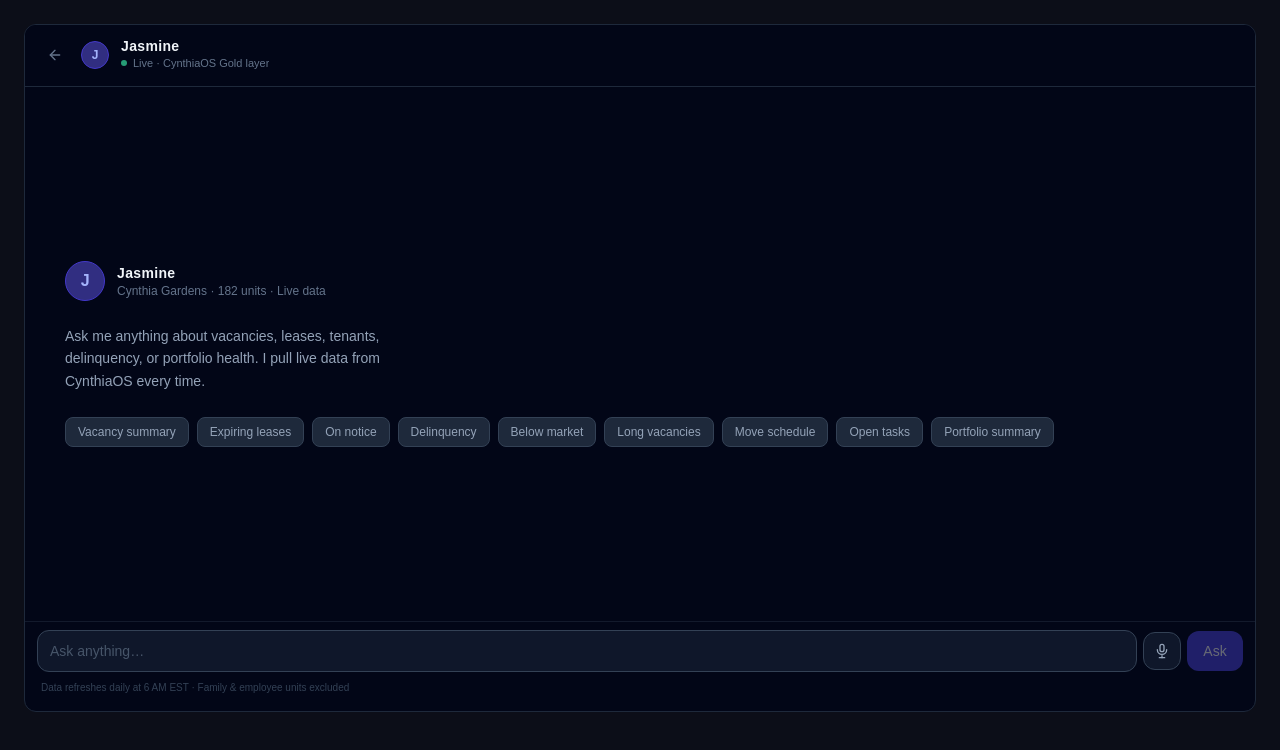
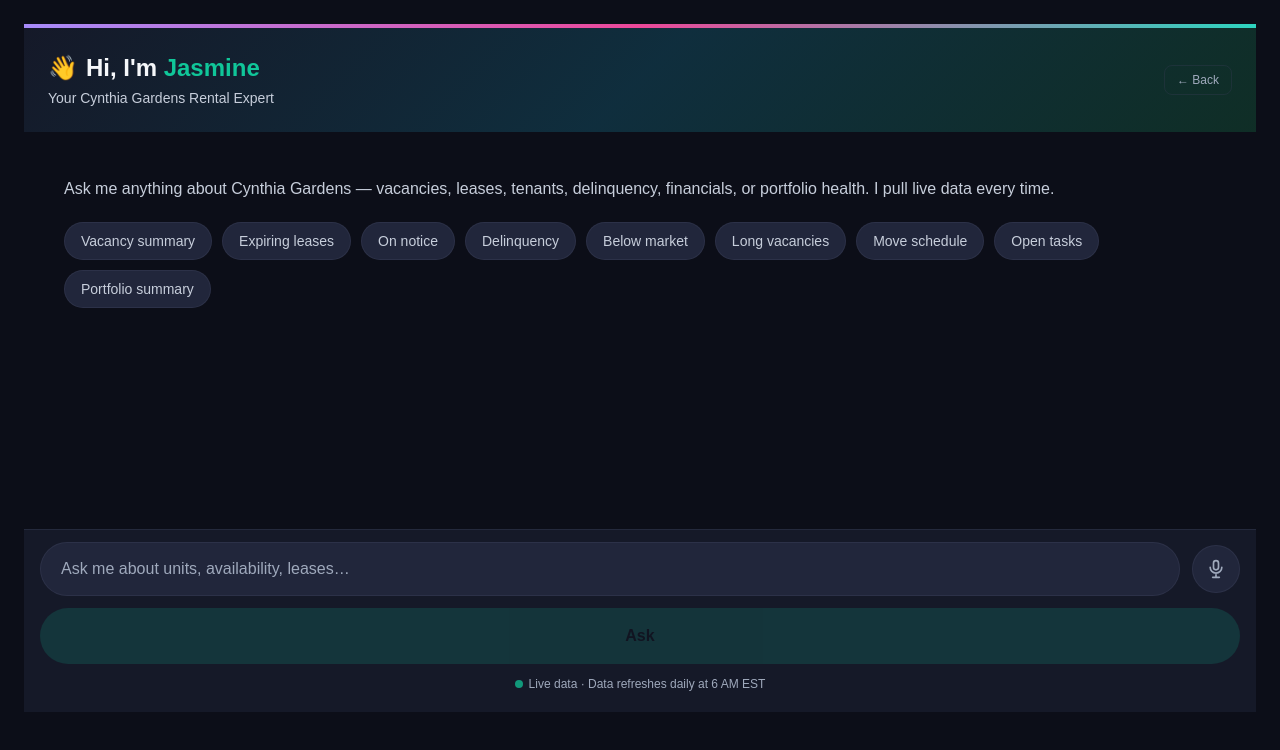
Before and after one commit to v3ads/cynthiaos, a Next.js app: page /jasmine in a window 1280 px wide. Shown: the top 750 px of the page. Built offline with nearby package versions, Linux system fonts and the light colour scheme.

Commit message:
feat: redesign Jasmine UI to match Jasmine 1.0 — large text, gradient header, full-width Ask button

```diff
--- a/src/components/jasmine/JasmineChatPanel.tsx
+++ b/src/components/jasmine/JasmineChatPanel.tsx
@@ -39,22 +39,11 @@ function MicIcon({ active }: { active: boolean }) {
   return (
     <svg xmlns="http://www.w3.org/2000/svg" viewBox="0 0 24 24" fill="none"
       stroke="currentColor" strokeWidth={2} strokeLinecap="round" strokeLinejoin="round"
-      className={`w-4 h-4 transition-colors ${active ? 'text-red-400' : 'text-slate-400'}`}>
+      className={`w-5 h-5 transition-colors ${active ? 'text-red-400' : 'text-text-muted'}`}>
       <rect x="9" y="2" width="6" height="11" rx="3" />
       <path d="M5 10a7 7 0 0 0 14 0" />
       <line x1="12" y1="19" x2="12" y2="22" />
       <line x1="8"  y1="22" x2="16" y2="22" />
-    </svg>
-  );
-}
-
-function BackIcon() {
-  return (
-    <svg xmlns="http://www.w3.org/2000/svg" viewBox="0 0 24 24" fill="none"
-      stroke="currentColor" strokeWidth={2} strokeLinecap="round" strokeLinejoin="round"
-      className="w-4 h-4">
-      <path d="M19 12H5" />
-      <path d="M12 19l-7-7 7-7" />
     </svg>
   );
 }
@@ -71,15 +60,14 @@ function DownloadIcon() {
   );
 }
 
-// ── CSV download helper ───────────────────────────────────────────────────────
+// ── CSV ───────────────────────────────────────────────────────────────────────
 
 function downloadCSV(csvData: string, label: string) {
   const blob = new Blob([csvData], { type: 'text/csv;charset=utf-8;' });
   const url  = URL.createObjectURL(blob);
   const a    = document.createElement('a');
-  const date = new Date().toISOString().slice(0, 10);
   a.href     = url;
-  a.download = `${label}-${date}.csv`;
+  a.download = `${label}-${new Date().toISOString().slice(0, 10)}.csv`;
   a.click();
   URL.revokeObjectURL(url);
 }
@@ -88,14 +76,14 @@ function downloadCSV(csvData: string, label: string) {
 
 function TypingIndicator() {
   return (
-    <div className="flex items-end gap-3 mb-4">
-      <div className="w-7 h-7 rounded-full bg-indigo-900 border border-indigo-700 flex items-center justify-center flex-shrink-0">
-        <span className="text-indigo-300 text-xs font-bold tracking-tight">J</span>
+    <div className="flex items-start gap-3 mb-5">
+      <div className="w-9 h-9 rounded-full bg-accent/20 border border-accent/30 flex items-center justify-center flex-shrink-0 mt-0.5">
+        <span className="text-accent text-sm font-bold">J</span>
       </div>
-      <div className="bg-slate-900 border border-slate-700/60 rounded-2xl rounded-bl-sm px-4 py-3">
-        <div className="flex gap-1.5 items-center h-4">
+      <div className="bg-surface-elevated border border-border/50 rounded-2xl rounded-tl-sm px-5 py-4">
+        <div className="flex gap-1.5 items-center h-5">
           {[0, 1, 2].map((i) => (
-            <span key={i} className="w-1.5 h-1.5 rounded-full bg-indigo-400 animate-bounce"
+            <span key={i} className="w-2 h-2 rounded-full bg-accent animate-bounce"
               style={{ animationDelay: `${i * 0.18}s`, animationDuration: '0.9s' }} />
           ))}
         </div>
@@ -112,58 +100,57 @@ function MessageBubble({ message }: { message: Message }) {
 
   if (isUser) {
     return (
-      <div className="flex justify-end mb-4 gap-2 items-end">
-        <div className="flex flex-col items-end gap-1 max-w-[78%]">
-          <div className="bg-indigo-600 text-white text-sm px-4 py-2.5 rounded-2xl rounded-br-sm leading-relaxed">
+      <div className="flex justify-end mb-5">
+        <div className="flex flex-col items-end gap-1 max-w-[82%]">
+          <div className="bg-accent text-background text-base px-5 py-3.5 rounded-2xl rounded-br-sm leading-relaxed font-medium">
             {message.content}
           </div>
-          <span className="text-[10px] text-slate-600 pr-1">{timeStr}</span>
+          <span className="text-[11px] text-text-muted pr-1">{timeStr}</span>
         </div>
       </div>
     );
   }
 
   return (
-    <div className="flex items-end gap-3 mb-4">
-      <div className="w-7 h-7 rounded-full bg-indigo-900 border border-indigo-700 flex items-center justify-center flex-shrink-0">
-        <span className="text-indigo-300 text-xs font-bold tracking-tight">J</span>
+    <div className="flex items-start gap-3 mb-5">
+      <div className="w-9 h-9 rounded-full bg-accent/20 border border-accent/30 flex items-center justify-center flex-shrink-0 mt-0.5">
+        <span className="text-accent text-sm font-bold">J</span>
       </div>
-      <div className="flex flex-col gap-1.5 max-w-[84%]">
-        <div className="bg-slate-900 border border-slate-700/60 text-slate-200 text-sm px-4 py-3 rounded-2xl rounded-bl-sm leading-relaxed">
+      <div className="flex flex-col gap-2 max-w-[88%]">
+        <div className="bg-surface-elevated border-l-4 border-l-accent border border-border/40 text-text-primary text-base px-5 py-4 rounded-2xl rounded-tl-sm leading-relaxed">
           <ReactMarkdown
             components={{
-              ul: ({ children }) => <ul className="list-disc pl-4 my-1.5 space-y-1">{children}</ul>,
-              ol: ({ children }) => <ol className="list-decimal pl-4 my-1.5 space-y-1">{children}</ol>,
-              li: ({ children }) => <li className="text-slate-200 leading-snug">{children}</li>,
-              p:  ({ children }) => <p className="mb-1.5 last:mb-0">{children}</p>,
-              strong: ({ children }) => <strong className="text-white font-semibold">{children}</strong>,
-              code: ({ children }) => <code className="bg-slate-800 text-indigo-300 px-1 rounded text-xs">{children}</code>,
-              h2: ({ children }) => <h2 className="text-white font-bold text-sm mt-3 mb-1 first:mt-0">{children}</h2>,
-              h3: ({ children }) => <h3 className="text-indigo-300 font-semibold text-xs uppercase tracking-wide mt-3 mb-1 first:mt-0">{children}</h3>,
-              table: ({ children }) => <div className="overflow-x-auto my-2"><table className="w-full text-xs border-collapse">{children}</table></div>,
-              thead: ({ children }) => <thead className="border-b border-slate-600">{children}</thead>,
-              th: ({ children }) => <th className="text-left text-indigo-300 font-semibold py-1 pr-4 whitespace-nowrap">{children}</th>,
-              td: ({ children }) => <td className="text-slate-200 py-1 pr-4 border-b border-slate-800/60">{children}</td>,
+              ul: ({ children }) => <ul className="list-disc pl-4 my-2 space-y-1.5">{children}</ul>,
+              ol: ({ children }) => <ol className="list-decimal pl-4 my-2 space-y-1.5">{children}</ol>,
+              li: ({ children }) => <li className="text-text-primary leading-snug">{children}</li>,
+              p:  ({ children }) => <p className="mb-2 last:mb-0">{children}</p>,
+              strong: ({ children }) => <strong className="text-accent font-semibold">{children}</strong>,
+              code: ({ children }) => <code className="bg-surface text-accent px-1.5 rounded text-sm">{children}</code>,
+              h2: ({ children }) => <h2 className="text-text-primary font-bold text-base mt-4 mb-2 first:mt-0">{children}</h2>,
+              h3: ({ children }) => <h3 className="text-accent font-semibold text-sm uppercase tracking-wide mt-4 mb-1.5 first:mt-0">{children}</h3>,
+              table: ({ children }) => <div className="overflow-x-auto my-3"><table className="w-full text-sm border-collapse">{children}</table></div>,
+              thead: ({ children }) => <thead className="border-b-2 border-accent/30">{children}</thead>,
+              th: ({ children }) => <th className="text-left text-accent font-semibold py-2 pr-5 whitespace-nowrap">{children}</th>,
+              td: ({ children }) => <td className="text-text-primary py-2 pr-5 border-b border-border/40">{children}</td>,
             }}
           >
             {message.content}
           </ReactMarkdown>
         </div>
 
-        {/* CSV download button — only when list data is available */}
         {message.csv_data && (
           <button
             onClick={() => downloadCSV(message.csv_data!, message.csv_label ?? 'jasmine-export')}
-            className="self-start flex items-center gap-1.5 px-3 py-1.5 rounded-lg text-xs font-medium
-              bg-slate-800 hover:bg-slate-700 border border-slate-700 hover:border-emerald-700/60
-              text-slate-400 hover:text-emerald-400 transition-all duration-150"
+            className="self-start flex items-center gap-2 px-4 py-2 rounded-xl text-sm font-medium
+              bg-accent/10 hover:bg-accent/20 border border-accent/30 hover:border-accent/50
+              text-accent transition-all duration-150"
           >
             <DownloadIcon />
             Download CSV
           </button>
         )}
 
-        <span className="text-[10px] text-slate-600 pl-1">{timeStr}</span>
+        <span className="text-[11px] text-text-muted pl-1">{timeStr}</span>
       </div>
     </div>
   );
@@ -173,24 +160,17 @@ function MessageBubble({ message }: { message: Message }) {
 
 function EmptyState({ onQuery }: { onQuery: (q: string) => void }) {
   return (
-    <div className="flex flex-col items-start justify-center h-full px-6 py-8 gap-6">
-      <div className="flex items-center gap-3">
-        <div className="w-10 h-10 rounded-full bg-indigo-900 border border-indigo-700 flex items-center justify-center">
-          <span className="text-indigo-300 text-base font-bold tracking-tight">J</span>
-        </div>
-        <div>
-          <p className="text-slate-100 text-sm font-semibold tracking-wide">Jasmine</p>
-          <p className="text-slate-500 text-xs">Cynthia Gardens · 182 units · Live data</p>
-        </div>
-      </div>
-      <p className="text-slate-400 text-sm leading-relaxed max-w-sm">
-        Ask me anything about vacancies, leases, tenants, delinquency, or portfolio health.
-        I pull live data from CynthiaOS every time.
+    <div className="flex flex-col items-start px-6 py-6 gap-5">
+      <p className="text-text-secondary text-base leading-relaxed">
+        Ask me anything about Cynthia Gardens — vacancies, leases, tenants, delinquency, financials, or portfolio health.
+        I pull live data every time.
       </p>
-      <div className="flex flex-wrap gap-2">
+      <div className="flex flex-wrap gap-2.5">
         {EXAMPLE_QUERIES.map(({ label, query }) => (
           <button key={label} onClick={() => onQuery(query)}
-            className="px-3 py-1.5 text-xs font-medium rounded-lg bg-slate-800 hover:bg-slate-700 border border-slate-700 hover:border-slate-500 text-slate-400 hover:text-slate-200 transition-all duration-150">
+            className="px-4 py-2 text-sm font-medium rounded-full
+              bg-surface-elevated hover:bg-accent/10 border border-border/60 hover:border-accent/40
+              text-text-secondary hover:text-accent transition-all duration-150">
             {label}
           </button>
         ))}
@@ -334,35 +314,41 @@ export default function JasmineChatPanel() {
 
   // ── Render ────────────────────────────────────────────────────────────────
   return (
-    <div className="flex flex-col h-full bg-slate-950 rounded-xl border border-slate-800 overflow-hidden">
+    <div className="flex flex-col h-full bg-background overflow-hidden">
 
-      {/* Header */}
-      <div className="flex items-center gap-3 px-4 py-3.5 border-b border-slate-800 bg-slate-950 flex-shrink-0">
-        <Link href="/dashboard"
-          className="p-1.5 rounded-lg text-slate-500 hover:text-slate-300 hover:bg-slate-800 transition-colors flex-shrink-0"
-          aria-label="Back to dashboard">
-          <BackIcon />
-        </Link>
-        <div className="w-7 h-7 rounded-full bg-indigo-900 border border-indigo-700 flex items-center justify-center flex-shrink-0">
-          <span className="text-indigo-300 text-xs font-bold tracking-tight">J</span>
+      {/* ── Hero header — matches Jasmine 1.0 gradient style ── */}
+      <div className="flex-shrink-0 relative overflow-hidden"
+        style={{ background: 'linear-gradient(135deg, hsl(228 32% 12%) 0%, hsl(200 60% 15%) 50%, hsl(165 50% 12%) 100%)' }}>
+        {/* Gradient accent bar at top */}
+        <div className="h-1 w-full" style={{ background: 'linear-gradient(90deg, #a78bfa, #ec4899, #2dd4bf)' }} />
+        <div className="px-6 py-6 flex items-center justify-between">
+          <div>
+            <div className="flex items-center gap-2 mb-1">
+              <span className="text-2xl">👋</span>
+              <h1 className="text-2xl font-bold text-text-primary">
+                Hi, I&apos;m{' '}
+                <span className="text-accent">Jasmine</span>
+              </h1>
             </div>
-        <div className="flex-1 min-w-0">
-          <p className="text-slate-100 text-sm font-semibold tracking-wide leading-none mb-0.5">Jasmine</p>
-          <div className="flex items-center gap-1.5">
-            <span className="w-1.5 h-1.5 rounded-full bg-emerald-400 animate-pulse flex-shrink-0" />
-            <span className="text-[11px] text-slate-500 truncate">Live · CynthiaOS Gold layer</span>
+            <p className="text-text-secondary text-sm">Your Cynthia Gardens Rental Expert</p>
           </div>
-        </div>
+          <div className="flex items-center gap-3">
             {messages.length > 0 && (
               <button onClick={handleClear}
-            className="text-[11px] text-slate-600 hover:text-slate-400 transition-colors px-2 py-1 rounded flex-shrink-0">
+                className="text-xs text-text-muted hover:text-text-secondary transition-colors px-3 py-1.5 rounded-lg border border-border/40 hover:border-border">
                 Clear
               </button>
             )}
+            <Link href="/dashboard"
+              className="text-xs text-text-muted hover:text-text-secondary transition-colors px-3 py-1.5 rounded-lg border border-border/40 hover:border-border">
+              ← Back
+            </Link>
+          </div>
+        </div>
       </div>
 
-      {/* Messages */}
-      <div className="flex-1 overflow-y-auto px-4 py-4 scroll-smooth">
+      {/* ── Messages ── */}
+      <div className="flex-1 overflow-y-auto px-4 py-5 scroll-smooth">
         {messages.length === 0 ? (
           <EmptyState onQuery={sendQuery} />
         ) : (
@@ -374,49 +360,73 @@ export default function JasmineChatPanel() {
         <div ref={bottomRef} />
       </div>
 
-      {/* Error banner */}
+      {/* ── Error banner ── */}
       {error && (
-        <div className="mx-4 mb-3 px-3 py-2 bg-red-950/60 border border-red-800/50 rounded-lg">
-          <p className="text-xs text-red-400">{error}</p>
+        <div className="mx-4 mb-3 px-4 py-3 bg-danger/10 border border-danger/30 rounded-xl">
+          <p className="text-sm text-danger">{error}</p>
         </div>
       )}
 
-      {/* Input */}
-      <div className="px-3 pb-4 pt-2 flex-shrink-0 border-t border-slate-800/60">
-        <div className="flex gap-1.5 items-center">
+      {/* ── Input area — matches Jasmine 1.0 large pill style ── */}
+      <div className="flex-shrink-0 px-4 pb-5 pt-3 bg-surface border-t border-border/50">
+        {/* Input row */}
+        <div className="flex items-center gap-3 mb-3">
           <input
             ref={inputRef}
             value={input}
             onChange={(e) => setInput(e.target.value)}
             onKeyDown={handleKeyDown}
-            placeholder={listening ? 'Listening…' : 'Ask anything…'}
+            placeholder={listening ? 'Listening…' : 'Ask me about units, availability, leases…'}
             disabled={loading}
             autoComplete="off"
-            className="flex-1 min-w-0 bg-slate-900 border border-slate-700 hover:border-slate-600 focus:border-indigo-500 focus:ring-1 focus:ring-indigo-500/30 text-slate-200 placeholder-slate-600 text-sm px-3 py-2.5 rounded-xl outline-none disabled:opacity-50 disabled:cursor-not-allowed transition-all duration-150"
+            className="flex-1 min-w-0 bg-surface-elevated border border-border/60 hover:border-border
+              focus:border-accent focus:ring-2 focus:ring-accent/20
+              text-text-primary placeholder:text-text-muted text-base
+              px-5 py-3.5 rounded-full outline-none
+              disabled:opacity-50 disabled:cursor-not-allowed
+              transition-all duration-150"
           />
           {speechAvail && (
             <button onClick={toggleListening} disabled={loading}
               title={listening ? 'Stop listening' : 'Speak your question'}
-              className={`p-2.5 rounded-xl border transition-all duration-150 flex-shrink-0
+              className={`w-12 h-12 rounded-full border flex items-center justify-center flex-shrink-0 transition-all duration-150
                 ${listening
-                  ? 'bg-red-950/60 border-red-800/60 hover:bg-red-900/60'
-                  : 'bg-slate-900 border-slate-700 hover:border-slate-500 hover:bg-slate-800'
+                  ? 'bg-red-900/40 border-red-700/60 hover:bg-red-900/60'
+                  : 'bg-surface-elevated border-border/60 hover:border-border hover:bg-surface'
                 } disabled:opacity-40 disabled:cursor-not-allowed`}>
               <MicIcon active={listening} />
             </button>
           )}
+        </div>
+
+        {/* Full-width Ask button */}
         <button
           onClick={() => sendQuery(input)}
           disabled={loading || !input.trim()}
-            className="flex-shrink-0 w-14 flex items-center justify-center py-2.5 rounded-xl text-sm font-medium bg-indigo-600 hover:bg-indigo-500 active:bg-indigo-700 disabled:opacity-40 disabled:cursor-not-allowed text-white transition-all duration-150">
-            {loading
-              ? <span className="w-3.5 h-3.5 border-2 border-white/30 border-t-white rounded-full animate-spin" />
-              : 'Ask'}
+          className="w-full py-4 rounded-full text-base font-bold
+            disabled:opacity-40 disabled:cursor-not-allowed
+            text-background transition-all duration-150 active:scale-[0.98]"
+          style={{
+            background: loading || !input.trim()
+              ? 'hsl(165 85% 42% / 0.4)'
+              : 'linear-gradient(135deg, hsl(165 85% 42%) 0%, hsl(145 75% 48%) 100%)',
+          }}
+        >
+          {loading ? (
+            <span className="flex items-center justify-center gap-2">
+              <span className="w-4 h-4 border-2 border-background/40 border-t-background rounded-full animate-spin" />
+              Thinking…
+            </span>
+          ) : 'Ask'}
         </button>
+
+        {/* Footer */}
+        <div className="flex items-center justify-center gap-1.5 mt-3">
+          <span className="w-2 h-2 rounded-full bg-accent animate-pulse" />
+          <p className="text-xs text-text-muted">
+            Live data · Data refreshes daily at 6 AM EST
+          </p>
         </div>
-        <p className="text-[10px] text-slate-700 mt-2 pl-1">
-          Data refreshes daily at 6 AM EST · Family & employee units excluded
-        </p>
       </div>
     </div>
   );
```
Lines whose indentation alone changed are shown as unchanged.
